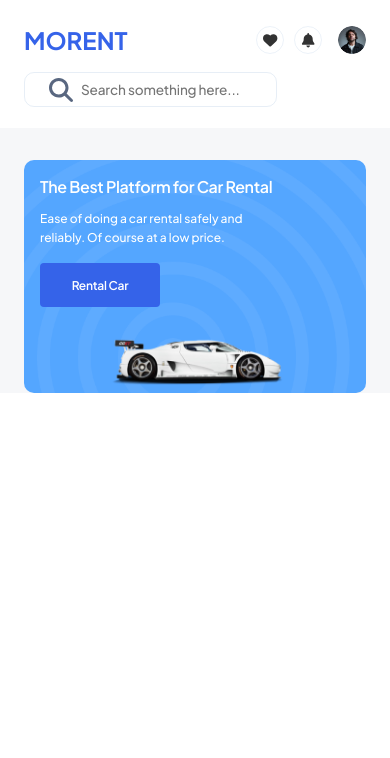
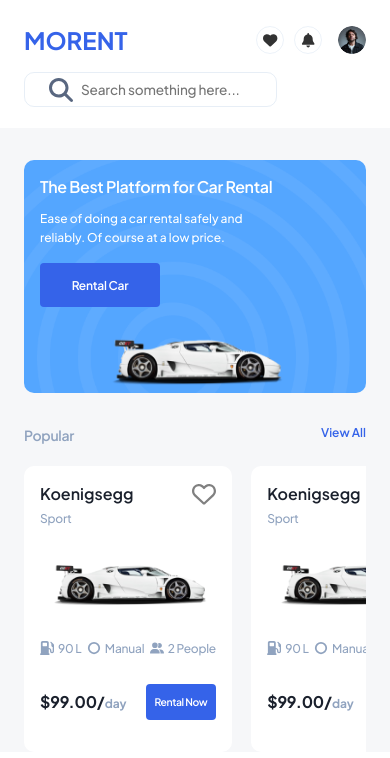
Before and after one commit to lucacieduard/CarRent-APP, a React (Vite) app: page / in a window 390 px wide. Shown: the top 758 px of the page. Built offline with nearby package versions, Linux system fonts and the light colour scheme.

Commit message:
popular section & responsive car card

```diff
--- /dev/null
+++ b/src/components/CarCard.tsx/CarCard.scss
@@ -0,0 +1,188 @@
+.cardCar {
+    padding: 1rem;
+    background-color: #fff;
+    border-radius: 0.625rem;
+    width: 15rem;
+    height: 17.875rem;
+
+    @media (min-width: 1075px) {
+        height: auto;
+        flex: 1;
+        max-width: 19rem;
+    }
+
+    @media (min-width: 1370px) {
+        padding: 1.5rem;
+        max-width: 20rem;
+    }
+
+    @media (min-width: 1450px) {
+        max-width: 21rem;
+    }
+    @media (min-width: 1550px) {
+        max-width: 22rem;
+    }
+    .cardHeader {
+        display: flex;
+        align-items: center;
+        justify-content: space-between;
+        .carName {
+            color: #1a202c;
+            font-size: 1rem;
+            font-weight: 600;
+
+            @media (min-width: 1075px) {
+                font-size: 1.1rem;
+            }
+
+            @media (min-width: 1250px) {
+                font-size: 1.25rem;
+            }
+        }
+
+        .heart {
+            width: 1.5rem;
+            height: 1.5rem;
+        }
+    }
+
+    .carType {
+        font-size: 0.75rem;
+        font-style: normal;
+        font-weight: 500;
+        line-height: normal;
+        letter-spacing: -0.015rem;
+        color: #90a3bf;
+
+        @media (min-width: 1250px) {
+            font-size: 0.87rem;
+        }
+    }
+
+    .cardMain {
+        margin-top: 2rem;
+        display: flex;
+        flex-direction: column;
+        gap: 2rem;
+
+        @media (min-width: 1075px) {
+            margin-top: 4rem;
+        }
+        .mainImg {
+            width: 11rem;
+            align-self: center;
+
+            @media (min-width: 1075px) {
+                width: 13rem;
+            }
+
+            @media (min-width: 1250px) {
+                width: 14.5rem;
+            }
+            @media (min-width: 1400px) {
+                width: 15rem;
+            }
+        }
+
+        .specifications {
+            display: flex;
+            justify-content: space-between;
+            .spec {
+                list-style: none;
+                display: flex;
+                gap: 0.25rem;
+                align-items: center;
+
+                @media (min-width: 1250px) {
+                    margin-top: 2rem;
+                }
+                @media (min-width: 1370px) {
+                    margin-top: 4rem;
+                }
+                .specIcon {
+                    color: #90a3bf;
+                    width: 0.875rem;
+                    height: 0.875rem;
+
+                    @media (min-width: 1250px) {
+                        width: 1.2rem;
+                        height: 1.2rem;
+                    }
+                    @media (min-width: 1250px) {
+                        width: 1.2rem;
+                        height: 1.2rem;
+                    }
+                    @media (min-width: 1370px) {
+                        width: 1.5rem;
+                        height: 1.5rem;
+                    }
+                }
+                .specText {
+                    font-size: 0.75rem;
+                    font-weight: 500;
+                    letter-spacing: -0.015rem;
+                    color: #90a3bf;
+
+                    @media (min-width: 1250px) {
+                        font-size: 0.85rem;
+                    }
+                }
+            }
+        }
+    }
+
+    .cardFooter {
+        display: flex;
+        justify-content: space-between;
+        align-items: center;
+        gap: 1rem;
+        margin-top: 1.75rem;
+
+        .price {
+            color: #1a202c;
+            font-size: 1rem;
+            font-weight: 700;
+            letter-spacing: -0.01rem;
+
+            @media (min-width: 1250px) {
+                font-size: 1.25rem;
+            }
+            .day {
+                font-size: 0.75rem;
+                font-weight: 700;
+                letter-spacing: -0.0075rem;
+                color: #90a3bf;
+
+                @media (min-width: 1250px) {
+                    font-size: 0.85rem;
+                }
+                @media (min-width: 1250px) {
+                    font-size: 0.87rem;
+                }
+            }
+        }
+
+        .rentNow {
+            padding: 0.2rem 0.55rem;
+            height: 2.25rem;
+            font-size: 0.65rem;
+            font-weight: 600;
+            letter-spacing: -0.025rem;
+            border-radius: 0.25rem;
+            background-color: #3563e9;
+            border: none;
+            color: white;
+
+            @media (min-width: 1250px) {
+                width: 7.25rem;
+                height: 2.5rem;
+                padding: 0rem 1.25rem;
+                font-size: 0.8rem;
+                font-style: normal;
+                font-weight: 600;
+                line-height: 150%; /* 1.5rem */
+                letter-spacing: -0.02rem;
+            }
+        }
+    }
+}
--- /dev/null
+++ b/src/components/CarCard.tsx/CarCard.tsx
@@ -0,0 +1,44 @@
+import { FontAwesomeIcon } from "@fortawesome/react-fontawesome";
+import { faHeart } from "@fortawesome/free-regular-svg-icons";
+import "./CarCard.scss";
+import { faGasPump, faO, faUserGroup } from "@fortawesome/free-solid-svg-icons";
+type Props = {
+  wide: boolean;
+};
+const CarCard = (props: Props) => {
+  return (
+    <div className="cardCar">
+      <div className="cardHeader">
+        <span className="carName">Koenigsegg</span>
+        <FontAwesomeIcon icon={faHeart} color="gray" className="heart" />
+      </div>
+      <span className="carType">Sport</span>
+      <div className="cardMain">
+        <img src="/image_7.png" className="mainImg" />
+        <ul className="specifications">
+          <li className="spec">
+            <FontAwesomeIcon icon={faGasPump} className="specIcon" />
+            <span className="specText">90 L</span>
+          </li>
+          <li className="spec">
+            <FontAwesomeIcon icon={faO} className="specIcon" />
+            <span className="specText">Manual</span>
+          </li>
+          <li className="spec">
+            <FontAwesomeIcon icon={faUserGroup} className="specIcon" />
+            <span className="specText">2 People</span>
+          </li>
+        </ul>
+      </div>
+
+      <div className="cardFooter">
+        <p className="price">
+          $99.00/<span className="day">day</span>{" "}
+        </p>
+        <button className="rentNow">Rental Now</button>
+      </div>
+    </div>
+  );
+};
+
+export default CarCard;
--- /dev/null
+++ b/src/components/PopularCars/PopularCars.scss
@@ -0,0 +1,43 @@
+.popularCars {
+    margin-top: 2rem;
+
+    .header {
+        display: flex;
+        justify-content: space-between;
+        margin-bottom: 1.25rem;
+        .title {
+            color: #90a3bf;
+            font-size: 0.875rem;
+            font-weight: 600;
+            line-height: 150%; /* 1.3125rem */
+            letter-spacing: -0.0175rem;
+
+            @media (min-width: 1250px) {
+                font-size: 1rem;
+            }
+        }
+        .link {
+            color: #3563e9;
+            font-size: 0.75rem;
+            font-weight: 600;
+
+            @media (min-width: 1250px) {
+                font-size: 1rem;
+            }
+        }
+    }
+
+    .cards {
+        display: flex;
+        overflow-x: scroll;
+        gap: 1.2rem;
+
+        @media (min-width: 1000px) {
+            overflow-x: hidden;
+        }
+        @media (min-width: 1370px) {
+            justify-content: space-between;
+            gap: 2rem;
+        }
+    }
+}
--- /dev/null
+++ b/src/components/PopularCars/PopularCars.tsx
@@ -0,0 +1,21 @@
+import CarCard from "../CarCard.tsx/CarCard";
+import "./PopularCars.scss";
+
+const PopularCars = () => {
+  return (
+    <div className="popularCars container_w">
+      <div className="header">
+        <h3 className="title">Popular</h3>
+        <span className="link">View All</span>
+      </div>
+      <div className="cards">
+        <CarCard wide={false} />
+        <CarCard wide={false} />
+        <CarCard wide={false} />
+        <CarCard wide={false} />
+      </div>
+    </div>
+  );
+};
+
+export default PopularCars;
--- a/src/pages/Home/Home.tsx
+++ b/src/pages/Home/Home.tsx
@@ -1,4 +1,5 @@
 import Hero from "../../components/Hero/Hero";
+import PopularCars from "../../components/PopularCars/PopularCars";
 import FullPageLayout from "../../layout/FullPage/FullPageLayout";
 import "./Home.scss";
 const Home = () => {
@@ -6,6 +7,7 @@ const Home = () => {
     <div className="bg">
       <FullPageLayout>
         <Hero />
+        <PopularCars />
       </FullPageLayout>
     </div>
   );
```
Also changed, not shown: public/Car1.png (deleted).
